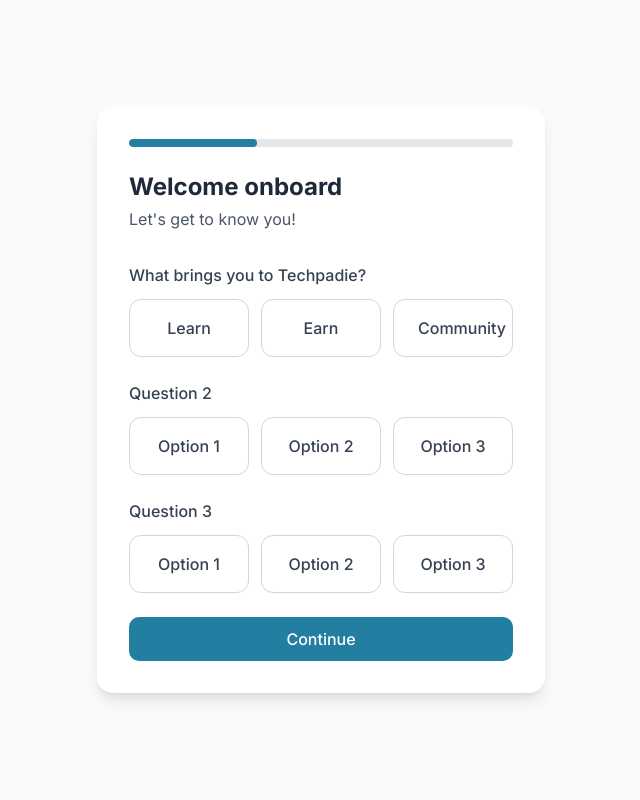
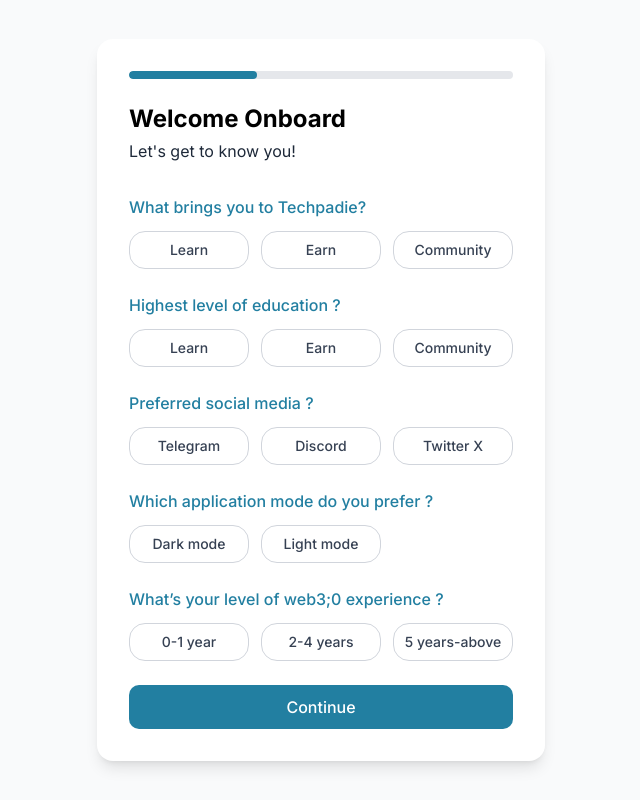
Before and after one commit to TeenGirlsinBlockchain/Techpadie-main, a React (Vite) app in the folder frontend/: page /onboarding in a window 1280 px wide. Shown: the whole page, without its empty margins (319-959 px from the left). Built offline with nearby package versions, Linux system fonts and the light colour scheme; a web font is replaced by a local one.

Commit message:
would make design fixes later on

```diff
--- a/frontend/src/components/SelectionBox.jsx
+++ b/frontend/src/components/SelectionBox.jsx
@@ -5,13 +5,13 @@
     <div
       onClick={onClick}
       className={`
-        px-6 py-4 rounded-xl cursor-pointer transition-all duration-300
+        px-2 py-2 rounded-2xl cursor-pointer transition-all duration-300 flex items-center justify-center h-full
         ${isSelected
           ? 'bg-[#227FA1] text-white shadow-lg'
           : 'bg-white border border-gray-300 text-gray-700 hover:shadow'}
       `}
     >
-      <p className="font-medium text-center">{text}</p>
+      <p className="font-medium text-center text-sm whitespace-normal">{text}</p>
     </div>
   );
 };
--- a/frontend/src/components/onboarding/Step1.jsx
+++ b/frontend/src/components/onboarding/Step1.jsx
@@ -11,7 +11,6 @@
     question3: '',
     question4: '',
     question5: '',
-    question6: '',
   });
 
   // Handler for selecting an option
@@ -32,12 +31,12 @@
       <ProgressBar step={1} />
 
       <div className="mt-6">
-        <h2 className="text-2xl font-bold text-gray-800">Welcome onboard</h2>
-        <p className="text-gray-600 mt-1">Let's get to know you!</p>
+        <h2 className="text-2xl font-bold text-black">Welcome Onboard</h2>
+        <p className="text-gray-800 mt-1">Let's get to know you!</p>
       </div>
 
       <div className="mt-8">
-        <p className="font-medium text-gray-700 mb-3">What brings you to Techpadie?</p>
+        <p className="font-medium text-[#227FA1] mb-3">What brings you to Techpadie?</p>
         <div className="grid grid-cols-3 gap-3">
           <SelectionBox
             text="Learn"
@@ -59,48 +58,84 @@
 
       {/* Question 2 */}
       <div className="mt-6">
-        <p className="font-medium text-gray-700 mb-3">Question 2</p>
+        <p className="font-medium text-[#227FA1] mb-3">Highest level of education ?</p>
         <div className="grid grid-cols-3 gap-3">
           <SelectionBox
-            text="Option 1"
-            isSelected={preferences.question2 === 'Option 1'}
-            onClick={() => handleSelection('question2', 'Option 1')}
+            text="Learn"
+            isSelected={preferences.question2 === 'Learn'}
+            onClick={() => handleSelection('question2', 'Learn')}
           />
           <SelectionBox
-            text="Option 2"
-            isSelected={preferences.question2 === 'Option 2'}
-            onClick={() => handleSelection('question2', 'Option 2')}
+            text="Earn"
+            isSelected={preferences.question2 === 'Earn'}
+            onClick={() => handleSelection('question2', 'Earn')}
           />
           <SelectionBox
-            text="Option 3"
-            isSelected={preferences.question2 === 'Option 3'}
-            onClick={() => handleSelection('question2', 'Option 3')}
+            text="Community"
+            isSelected={preferences.question2 === 'Community'}
+            onClick={() => handleSelection('question2', 'Community')}
           />
         </div>
       </div>
 
-      {/* Repeat similar structure for questions 3-6 */}
-      {/* For brevity, I'm showing just 3 out of the 6 questions */}
       <div className="mt-6">
-        <p className="font-medium text-gray-700 mb-3">Question 3</p>
+        <p className="font-medium text-[#227FA1] mb-3">Preferred social media ?</p>
         <div className="grid grid-cols-3 gap-3">
           <SelectionBox
-            text="Option 1"
-            isSelected={preferences.question3 === 'Option 1'}
-            onClick={() => handleSelection('question3', 'Option 1')}
+            text="Telegram"
+            isSelected={preferences.question3 === 'Telegram'}
+            onClick={() => handleSelection('question3', 'Telegram')}
           />
           <SelectionBox
-            text="Option 2"
-            isSelected={preferences.question3 === 'Option 2'}
-            onClick={() => handleSelection('question3', 'Option 2')}
+            text="Discord"
+            isSelected={preferences.question3 === 'Discord'}
+            onClick={() => handleSelection('question3', 'Discord')}
           />
           <SelectionBox
-            text="Option 3"
-            isSelected={preferences.question3 === 'Option 3'}
-            onClick={() => handleSelection('question3', 'Option 3')}
+            text="Twitter X"
+            isSelected={preferences.question3 === 'Twitter X'}
+            onClick={() => handleSelection('question3', 'Twitter X')}
           />
         </div>
       </div>
+
+      <div className="mt-6">
+        <p className="font-medium text-[#227FA1] mb-3">Which application mode do you prefer ?</p>
+        <div className="grid grid-cols-3 gap-3">
+          <SelectionBox
+            text="Dark mode"
+            isSelected={preferences.question4 === 'Dark mode'}
+            onClick={() => handleSelection('question4', 'Dark mode')}
+          />
+          <SelectionBox
+            text="Light mode"
+            isSelected={preferences.question4 === 'Light mode'}
+            onClick={() => handleSelection('question4', 'Light mode')}
+          />
+        </div>
+      </div>
+
+      <div className="mt-6">
+        <p className="font-medium text-[#227FA1] mb-3">What’s your level of web3;0 experience ?</p>
+        <div className="grid grid-cols-3 gap-3">
+          <SelectionBox
+            text="0-1 year"
+            isSelected={preferences.question5 === '0-1 year'}
+            onClick={() => handleSelection('question5', '0-1 year')}
+          />
+          <SelectionBox
+            text="2-4 years"
+            isSelected={preferences.question5 === '2-4 years'}
+            onClick={() => handleSelection('question5', '2-4 years')}
+          />
+          <SelectionBox
+            text="5 years-above"
+            isSelected={preferences.question5 === '5 years-above'}
+            onClick={() => handleSelection('question5', '5 years-above')}
+          />
+        </div>
+      </div>
+
 
       <ContinueButton onClick={() => {
         onContinue(preferences);
--- a/frontend/src/components/onboarding/Step3.jsx
+++ b/frontend/src/components/onboarding/Step3.jsx
@@ -1,70 +1,61 @@
 import React from 'react';
 import ProgressBar from '../ProgressBar';
-import GradientBall from '../GradientBall';
-import GlassmorphicCard from '../GlassmorphicCard';
 import ContinueButton from '../Buttons/ContinueButton';
-import { motion } from 'framer-motion';
 
 const Step3 = ({ onContinue }) => {
   return (
-    <div className="w-full max-w-md mx-auto bg-white rounded-2xl shadow-lg p-8 relative overflow-hidden">
+    <div className="w-full max-w-xl mx-auto bg-white rounded-2xl shadow-lg p-8 relative overflow-hidden">
+      {/* Progress Bar - fully filled */}
       <ProgressBar step={3} />
 
-      <div className="mt-6 relative z-10">
-        <div className="space-y-3">
-          <div className="flex items-center">
-            <span className="bg-[#227FA1] text-white rounded-full w-6 h-6 flex items-center justify-center mr-2">1</span>
-            <p className="text-gray-800 font-medium">Your crypto</p>
+      {/* Content */}
+      <div className="relative z-10 mt-6">
+        <h2 className="text-2xl font-bold text-[#227FA1]">Your Crypto</h2>
+        <p className="text-gray-700 mt-1">Access to more freedom</p>
+        <p className="text-gray-600 mt-2 text-sm">
+          Enjoy super-fast transaction with our wallet based on the solana blockchain ecosystem.
+        </p>
       </div>
 
-          <div className="flex items-center">
-            <span className="bg-[#227FA1] text-white rounded-full w-6 h-6 flex items-center justify-center mr-2">2</span>
-            <p className="text-gray-800 font-medium">Access to more freedom</p>
+      {/* Enhanced Background Gradient */}
+      <div className="absolute inset-0 pointer-events-none">
+        {/* Main gradient background */}
+        <div className="absolute top-0 left-0 right-0 bottom-0 bg-gradient-to-b from-[#e6f4f8] via-[#c8e8f0] to-[#e6f4f8] opacity-60" />
+
+        {/* Central glow with stronger blue */}
+        <div className="absolute top-1/2 left-1/2 transform -translate-x-1/2 -translate-y-1/2 w-96 h-96 rounded-full bg-[#227FA1] blur-2xl opacity-40" />
+        <div className="absolute top-1/2 left-1/2 transform -translate-x-1/2 -translate-y-1/2 w-80 h-80 rounded-full bg-[#227FA1] blur-xl opacity-30" />
+        <div className="absolute top-1/2 left-1/2 transform -translate-x-1/2 -translate-y-1/2 w-64 h-64 rounded-full bg-[#227FA1] blur-lg opacity-20" />
       </div>
 
-          <div className="flex items-center">
-            <span className="bg-[#227FA1] text-white rounded-full w-6 h-6 flex items-center justify-center mr-2">3</span>
-            <p className="text-gray-800 font-medium">Enjoy super-fast transaction with our wallet based on the solana blockchain ecosystem.</p>
-          </div>
-        </div>
-      </div>
-
-      {/* Background gradient effect */}
-      <div className="absolute inset-0 flex items-center justify-center">
-        <GradientBall />
-      </div>
-
-      {/* Card with Send/Receive */}
-      <div className="mt-12 flex justify-center relative z-10">
-        <motion.div
-          initial={{ opacity: 0, y: 20 }}
-          animate={{ opacity: 1, y: 0 }}
-          transition={{ duration: 0.5 }}
-        >
-          <GlassmorphicCard size="large">
-            <div className="flex justify-around">
+      {/* Single Card with Send/Receive Options */}
+      <div className="mt-16 mb-16 relative z-10 flex justify-center">
+        <div className="w-full max-w-md p-6 rounded-xl backdrop-filter backdrop-blur-lg bg-white/15 border border-white/30 shadow-lg">
+          <div className="flex justify-center space-x-12">
+            {/* Send Option */}
             <div className="text-center">
-                <div className="w-12 h-12 rounded-full bg-white bg-opacity-30 flex items-center justify-center mx-auto mb-2">
-                  <svg xmlns="http://www.w3.org/2000/svg" className="h-6 w-6 text-white" fill="none" viewBox="0 0 24 24" stroke="currentColor">
-                    <path strokeLinecap="round" strokeLinejoin="round" strokeWidth={2} d="M12 19l9 2-9-18-9 18 9-2zm0 0v-8" />
+              <div className="w-10 h-10 rounded-full bg-white flex items-center justify-center mx-auto mb-2">
+                <svg xmlns="http://www.w3.org/2000/svg" className="h-5 w-5 text-[#227FA1]" viewBox="0 0 20 20" fill="currentColor">
+                  <path d="M10.894 2.553a1 1 0 00-1.788 0l-7 14a1 1 0 001.169 1.409l5-1.429A1 1 0 009 15.571V11a1 1 0 112 0v4.571a1 1 0 00.725.962l5 1.428a1 1 0 001.17-1.408l-7-14z" />
                 </svg>
               </div>
               <p className="text-white font-medium">Send</p>
             </div>
 
+            {/* Receive Option */}
             <div className="text-center">
-                <div className="w-12 h-12 rounded-full bg-white bg-opacity-30 flex items-center justify-center mx-auto mb-2">
-                  <svg xmlns="http://www.w3.org/2000/svg" className="h-6 w-6 text-white" fill="none" viewBox="0 0 24 24" stroke="currentColor">
-                    <path strokeLinecap="round" strokeLinejoin="round" strokeWidth={2} d="M12 4v16m8-8H4" />
+              <div className="w-10 h-10 rounded-full bg-white flex items-center justify-center mx-auto mb-2">
+                <svg xmlns="http://www.w3.org/2000/svg" className="h-5 w-5 text-[#227FA1]" viewBox="0 0 20 20" fill="currentColor">
+                  <path fillRule="evenodd" d="M10 5a1 1 0 011 1v3h3a1 1 0 110 2h-3v3a1 1 0 11-2 0v-3H6a1 1 0 110-2h3V6a1 1 0 011-1z" clipRule="evenodd" />
                 </svg>
               </div>
               <p className="text-white font-medium">Receive</p>
             </div>
           </div>
-          </GlassmorphicCard>
-        </motion.div>
+        </div>
       </div>
 
+      {/* Continue Button */}
       <ContinueButton onClick={onContinue} />
     </div>
   );
```
Also changed, not shown: frontend/src/components/onboarding/Step2.jsx (+47 -46 lines). Lines whose indentation alone changed are shown as unchanged.
